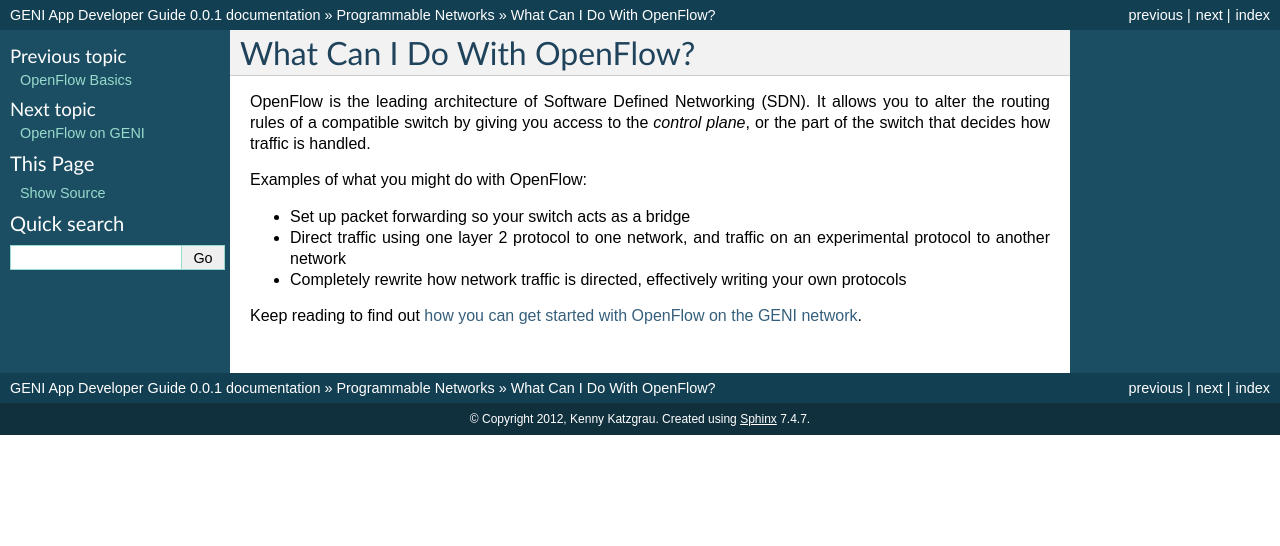
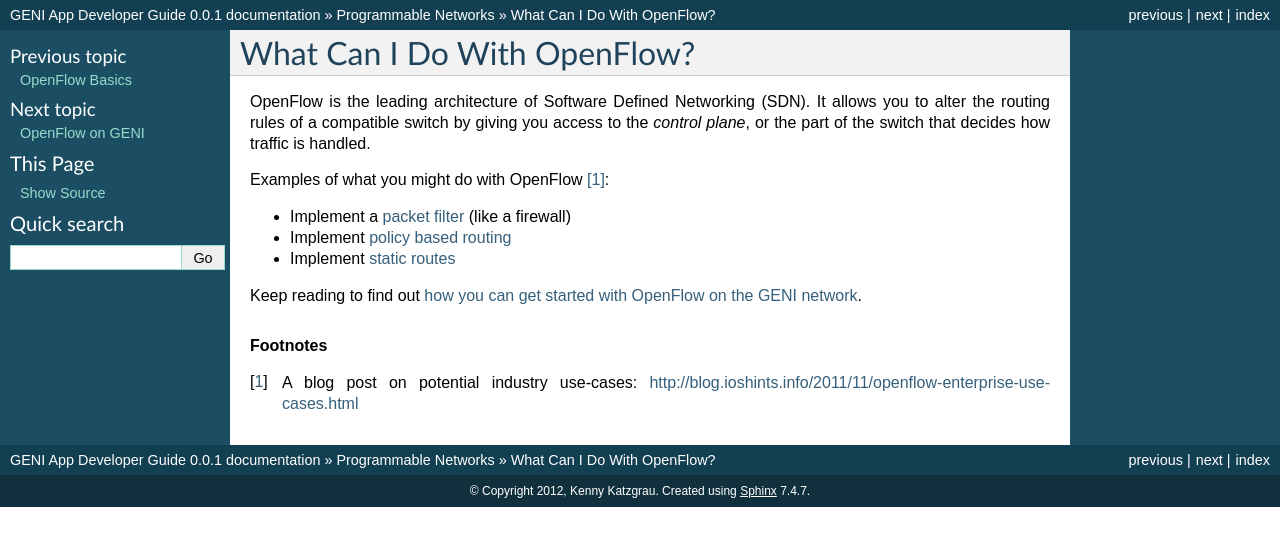
Before and after one commit to katzgrau/geni-docs, a Sphinx documentation site: the page built from source/openflow/what-can-i-do.txt, in a window 1280 px wide. Shown: the top 546 px of the page. Built offline with Sphinx 7.4.7, drawn with Linux system fonts in a browser that asks for light colours; formulas are drawn with MathJax 3.

```diff
--- a/source/examples/example-3.txt
+++ b/source/examples/example-3.txt
@@ -1,2 +1,6 @@
 Programming Networks with OpenFlow
 ==================================
+
+The full "what and why" of OpenFlow is discussed in the :doc:`core documentation <../openflow/index>`, but the reason you would want to use OpenFlow is to program how exactly your network behaves. For example, maybe you want to write a custom protocol and segment traffic in your network. Maybe you simply want to play around with a programmable switch.
+
+OpenFlow is the leading architecture of Software Defined Networking (SDN), which is shaping up to be the future of deeply programmable networks.
--- a/source/openflow/what-can-i-do.txt
+++ b/source/openflow/what-can-i-do.txt
@@ -3,10 +3,14 @@
 
 OpenFlow is the leading architecture of Software Defined Networking (SDN). It allows you to alter the routing rules of a compatible switch by giving you access to the *control plane*, or the part of the switch that decides how traffic is handled.
 
-Examples of what you might do with OpenFlow:
+Examples of what you might do with OpenFlow [#f1]_:
 
-- Set up packet forwarding so your switch acts as a bridge
-- Direct traffic using one layer 2 protocol to one network, and traffic on an experimental protocol to another network
-- Completely rewrite how network traffic is directed, effectively writing your own protocols
+- Implement a `packet filter <http://en.wikipedia.org/wiki/PF_(firewall)>`_ (like a firewall)
+- Implement `policy based routing <http://en.wikipedia.org/wiki/Policy-based_routing>`_
+- Implement `static routes <http://en.wikipedia.org/wiki/Static_routing>`_
 
 Keep reading to find out :doc:`how you can get started with OpenFlow on the GENI network <openflow-on-geni>`.
+
+.. rubric:: Footnotes
+
+.. [#f1] A blog post on potential industry use-cases: http://blog.ioshints.info/2011/11/openflow-enterprise-use-cases.html
```
Also changed, not shown: source/openflow/openflow-basics.txt (+8 -0 lines).
